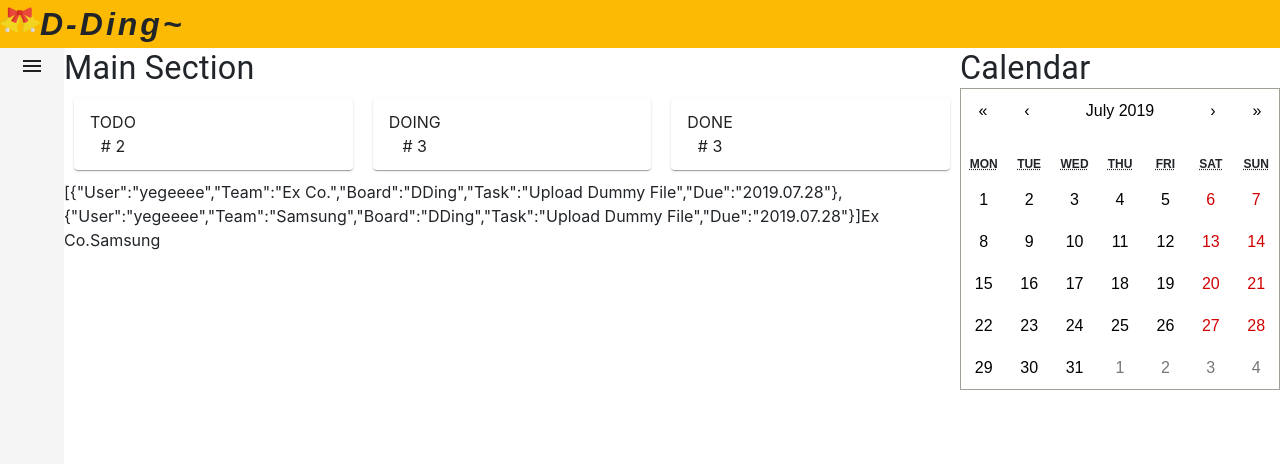
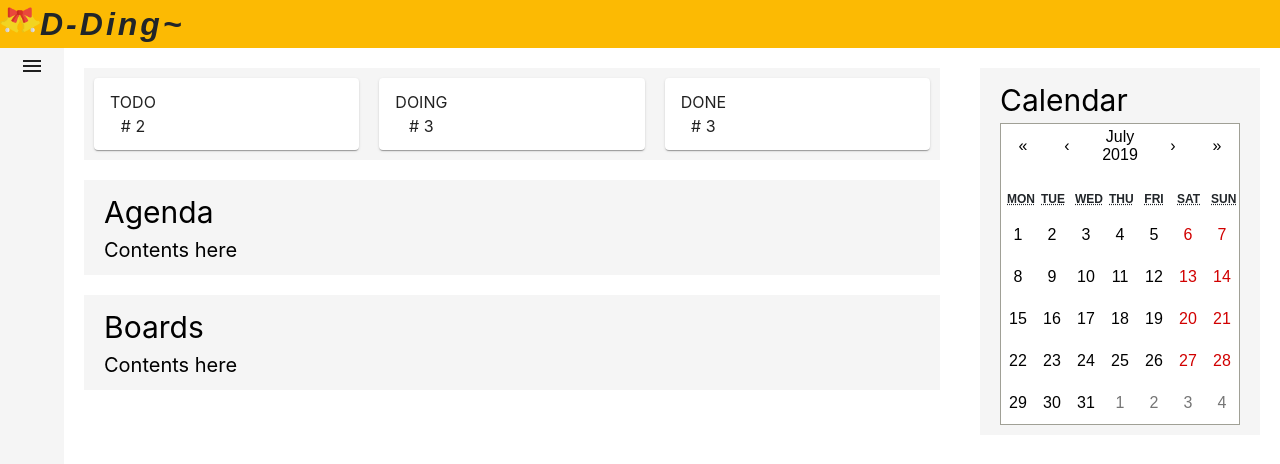
Before and after one commit to ex-co/dding, a React (Create React App) app: page / in a window 1280 px wide. Shown: the top 464 px of the page. Built offline with nearby package versions, Linux system fonts and the light colour scheme.

Commit message:
modify section code

```diff
--- a/public/index.html
+++ b/public/index.html
@@ -43,7 +43,7 @@
 
 <body>
   <noscript>You need to enable JavaScript to run this app.</noscript>
-  <div id="root" style="height:100%">
+  <div id="root" style="height:100%; width:100%">
   </div>
 </body>
 
--- /dev/null
+++ b/src/App/AgendaSection.js
@@ -0,0 +1,25 @@
+import React from 'react'
+import Dontainer from '../Interface/Dontainer'
+
+class AgendaSection extends Dontainer {
+
+    constructor(props) {
+        super();
+        this.setTitle(props.title);
+    }
+
+    render() {
+        return (
+            <div style={this.dontainerStyle}>
+                <div style={this.titleStyle}>
+                {this.titleStyle.title}
+                </div>
+                <div style={this.contentStyle}>
+                    Contents here
+            </div>
+            </div>
+        )
+    }
+}
+
+export default AgendaSection;
--- a/src/App/App.css
+++ b/src/App/App.css
@@ -1,6 +1,6 @@
-.mainContainer{
-  border: 1;
+.outerContainer{
   height: 100%;
+  width: 100%;
 }
 
 .gridContainer{
@@ -24,14 +24,6 @@
   width: calc(30% - 64px);
 }
 
-.sectionTitle{
-  font-variant: h4;
-}
-
-.header {
-  background-color: #fcba03;
-}
-
 .avatar {
   height: 50px;
   width: 50px;
--- a/src/App/App.js
+++ b/src/App/App.js
@@ -1,18 +1,16 @@
-import React from 'react';
-import Grid from '@material-ui/core/Grid';
+import React from 'react'
+import Grid from '@material-ui/core/Grid'
 
-import CalendarSection from '../CalenderSection/Calendar';
-import * as dm from '../Manager/DataManager';
-import TempDrawer from '../sidebar';
 import './App.css'
 
-import { createMuiTheme, responsiveFontSizes } from '@material-ui/core/styles';
-import { ThemeProvider } from '@material-ui/styles';
-import { Typography, Box, Avatar } from '@material-ui/core';
-import Agenda from '../Agenda/Agenda';
+import TempDrawer from '../sidebar'
+import HeaderSection from './HeaderSection'
+import AgendaSection from './AgendaSection'
+import ProgressSection from './ProgressSection'
+import BoardSection from './BoardSection'
+import CalendarSection from './CalendarSection'
 
-let theme = createMuiTheme();
-theme = responsiveFontSizes(theme);
+import * as dm from '../Manager/DataManager'
 
 class App extends React.Component {
 
@@ -21,53 +19,20 @@ class App extends React.Component {
     }
 
     _getContent = () => {
-
-        const tasks = dm.default.getUserTask(this.state.user);
-        const teams = dm.default.getUserTeam(this.state.user);
-
         return (
-            <div className="gridContainer">
-                <Grid container className="header">
-                    <Grid item><Avatar alt="Jaewon" src={process.env.PUBLIC_URL + '/bells.png'}/></Grid>
-                    <Grid item>
-                        <Typography>
-                            <Box fontWeight="fontWeightBold" fontSize={32} fontStyle="italic" fontFamily="Arial" letterSpacing={3}>
-                                D-Ding~
-                            </Box>
-                        </Typography>
-                    </Grid>
-                </Grid>
+            <div className="outerContainer">
+                <HeaderSection></HeaderSection>
                 <Grid container className="gridContainer">
                     <Grid item className="dock">
-                        <TempDrawer />
+                        <TempDrawer/>
                     </Grid>
                     <Grid item className="mainSection">
-                        <ThemeProvider theme={theme}>
-                            <Typography variant="h4">Main Section</Typography>
-                        </ThemeProvider>
-                        <Grid container>
-                            <Grid item xs={4}>
-                                <Agenda title={"TODO"} number={2}></Agenda>
-                            </Grid>
-                            <Grid item xs={4}>
-                                <Agenda title={"DOING"} number={3}></Agenda>
-                            </Grid>
-                            <Grid item xs={4}>
-                                <Agenda title={"DONE"} number={3}></Agenda>
-                            </Grid>
-                        </Grid>
-
-                        {JSON.stringify(tasks)}
-                        {teams}
+                        <ProgressSection></ProgressSection>
+                        <AgendaSection title="Agenda"></AgendaSection>
+                        <BoardSection title="Boards"></BoardSection>
                     </Grid>
                     <Grid item className="calendarSection">
-                        <ThemeProvider theme={theme}>
-                            <Typography variant="h4">
-                                Calendar
-                            </Typography>
-                        </ThemeProvider>
-                        <CalendarSection>
-                        </CalendarSection>
+                        <CalendarSection title="Calendar"></CalendarSection>
                     </Grid>
                 </Grid>
             </div>
@@ -76,7 +41,7 @@ class App extends React.Component {
 
     render() {
         return (
-            <div className="mainContainer">
+            <div className="outerContainer">
                 {this._getContent()}
             </div>
         )
--- /dev/null
+++ b/src/App/BoardSection.js
@@ -0,0 +1,25 @@
+import React from 'react'
+import Dontainer from '../Interface/Dontainer'
+
+class BoardSection extends Dontainer {
+
+    constructor(props) {
+        super();
+        this.setTitle(props.title);
+    }
+
+    render() {
+        return (
+            <div style={this.dontainerStyle}>
+                <div style={this.titleStyle}>
+                    {this.titleStyle.title}
+                </div>
+                <div style={this.contentStyle}>
+                    Contents here
+                    </div>
+            </div>
+        )
+    }
+}
+
+export default BoardSection;
--- /dev/null
+++ b/src/App/CalendarSection.js
@@ -0,0 +1,24 @@
+import Calendar from '../Calender/Calendar'
+import Dontainer from '../Interface/Dontainer'
+import React from 'react'
+
+class CalendarSection extends Dontainer {
+
+    constructor(props) {
+        super();
+        this.setTitle(props.title);
+    }
+
+    render() {
+        return (
+            <div style={this.dontainerStyle}>
+                <div style={this.titleStyle}>
+                    {this.titleStyle.title}
+                </div>
+                <Calendar></Calendar>
+            </div>
+        )
+    }
+}
+
+export default CalendarSection;
--- /dev/null
+++ b/src/App/HeaderSection.js
@@ -0,0 +1,27 @@
+import React from 'react'
+import Grid from '@material-ui/core/Grid'
+import { Typography, Box, Avatar } from '@material-ui/core'
+
+class HeaderSection extends React.Component {
+
+    headerStyle={
+        backgroundColor: "#fcba03"
+    }
+
+    render() {
+        return (
+            <Grid container style={this.headerStyle}>
+                <Grid item><Avatar alt="Jaewon" src={process.env.PUBLIC_URL + '/bells.png'} /></Grid>
+                <Grid item>
+                    <Typography>
+                        <Box fontWeight="fontWeightBold" fontSize={32} fontStyle="italic" fontFamily="Arial" letterSpacing={3}>
+                            D-Ding~
+                            </Box>
+                    </Typography>
+                </Grid>
+            </Grid>
+        )
+    }
+}
+
+export default HeaderSection;
--- /dev/null
+++ b/src/App/ProgressSection.js
@@ -0,0 +1,33 @@
+import React from 'react'
+import Grid from '@material-ui/core/Grid'
+
+import Dontainer from '../Interface/Dontainer'
+import Agenda from '../Agenda/Agenda'
+
+class ProgressSection extends Dontainer {
+
+    constructor(props) {
+        super();
+        this.setPaddingZero();
+    }
+
+    render() {
+        return (
+            <div style={this.dontainerStyle}>
+                <Grid container>
+                    <Grid item xs={4}>
+                        <Agenda title={"TODO"} number={2}></Agenda>
+                    </Grid>
+                    <Grid item xs={4}>
+                        <Agenda title={"DOING"} number={3}></Agenda>
+                    </Grid>
+                    <Grid item xs={4}>
+                        <Agenda title={"DONE"} number={3}></Agenda>
+                    </Grid>
+                </Grid>
+            </div>
+        )
+    }
+}
+
+export default ProgressSection;
--- a/src/Interface/Dontainer.js
+++ b/src/Interface/Dontainer.js
@@ -2,25 +2,37 @@ import React from 'react';
 
 class Dontainer extends React.Component {
 
-    divStyle = {
+    dontainerStyle ={
+        background: "whitesmoke",
+        padding: 20,
+        paddingTop:10,
+        paddingBottom:10,
+        margin: 20
+    }
+
+    titleStyle = {
         color: "black",
-        background: "white",
-        title: "Title Here",
-        fontSize: 50,
-        padding: 0
-    };
+        fontSize: 30,
+        title: "Title Here"
+    }
 
-    constructor() {
-        super();
-        console.log("JHHHH");
+    contentStyle={
+        color: "black",
+        fontSize: 20
     }
 
     setTitle(title) {
-        this.divStyle.title = title;
+        this.titleStyle.title = title;
     }
 
-    setBackground(fontSize) {
-        this.divStyle.titleFontSize = fontSize;
+    setTitleFontSize(titleFontSize) {
+        this.titleStyle.fontSize = titleFontSize;
+    }
+
+    setPaddingZero(){
+        this.dontainerStyle.padding = 0;
+        this.dontainerStyle.paddingTop = 0;
+        this.dontainerStyle.paddingBottom = 0;
     }
 }
 
```
Also changed, not shown: src/Calender/Calendar.js (renamed from src/CalenderSection/Calendar.js).
